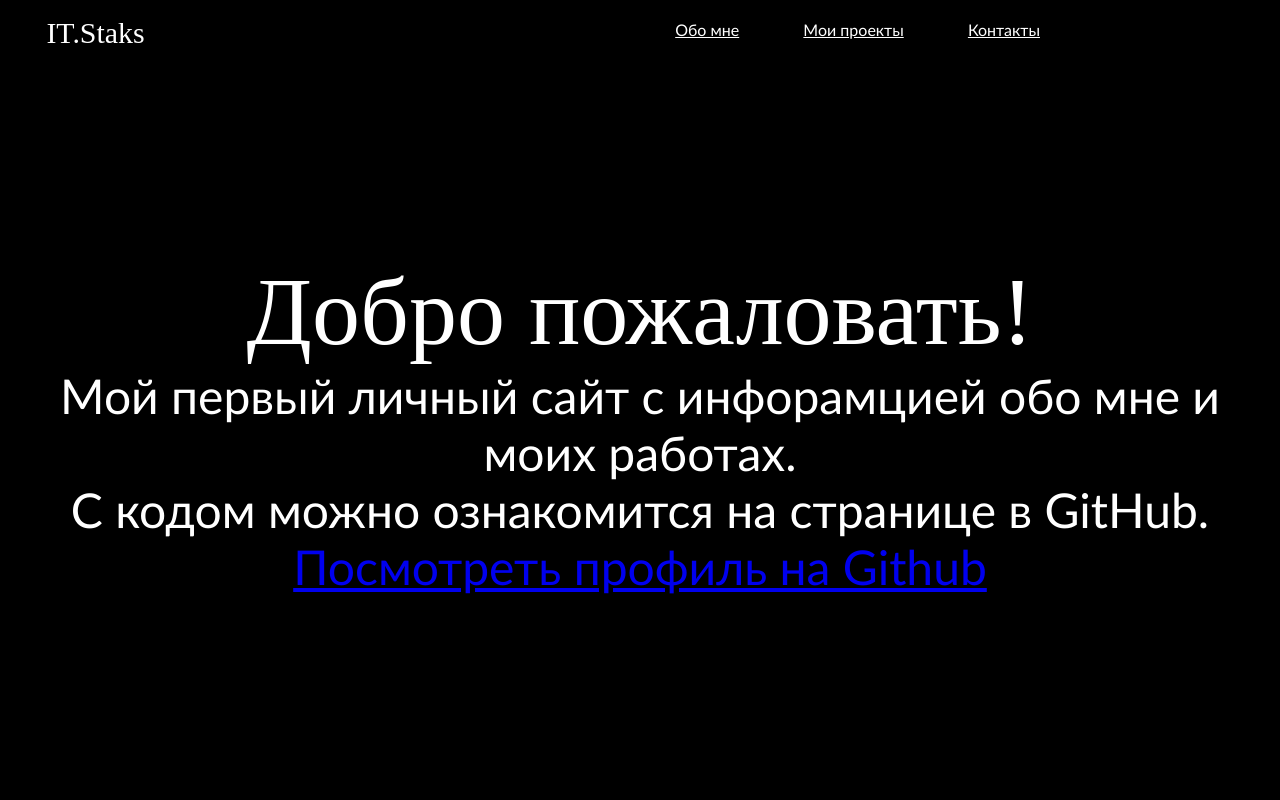
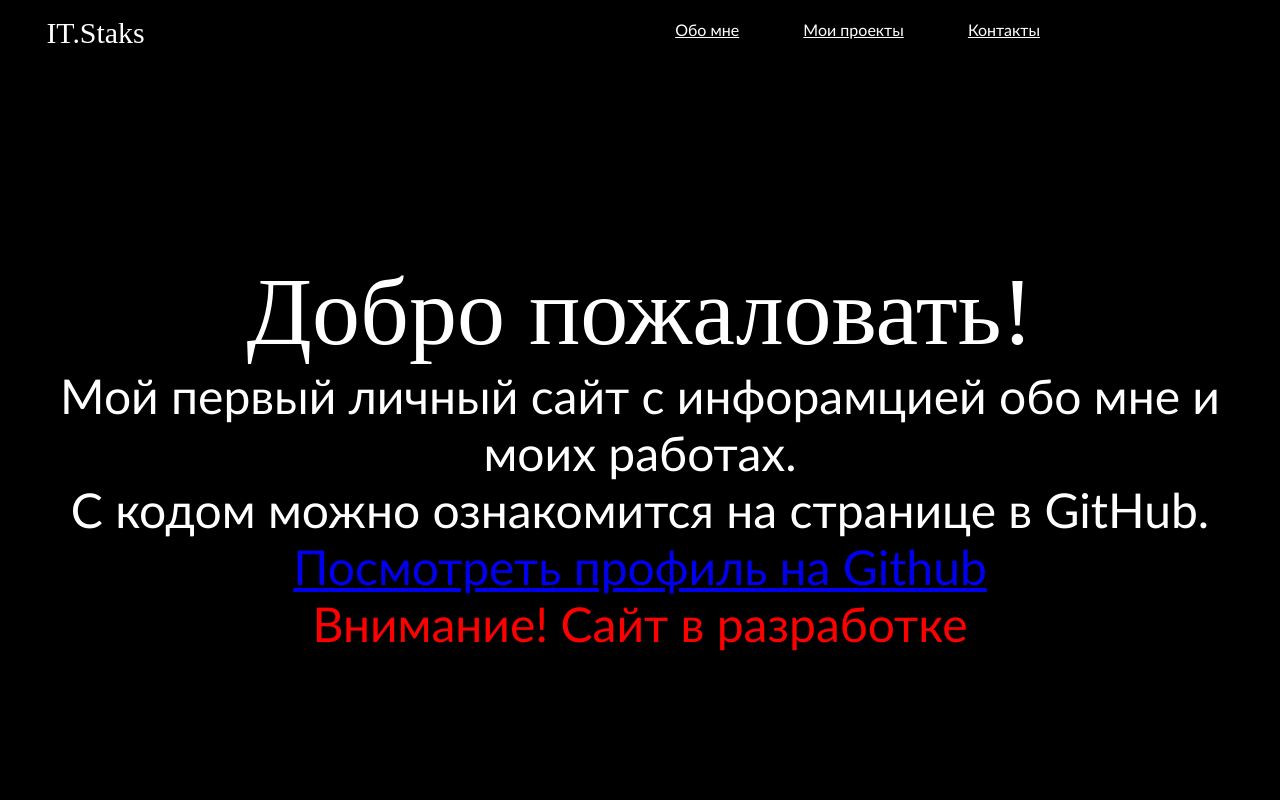
Before and after one commit to Staks-sor/tvstakson.github.io, a plain HTML site: page index.html in a window 1280 px wide. Shown: the top 800 px of the page. Drawn offline with nearby package versions, Linux system fonts and the light colour scheme; a web font is replaced by a local one.

Commit message:
работаем
В свободное время работаю над улучшением и разроботкой собственного сайта портфолио, правда крайне мало на него времени(

```diff
--- a/css/main.css
+++ b/css/main.css
@@ -112,6 +112,11 @@ header.fixed #logo {
 
 }
 
+#danger {
+  text-align: center;
+  color: #ff0000;
+}
+
 @media (min-width: 1001px) {
   #top {
 
@@ -145,9 +150,6 @@ header.fixed #logo {
   padding-top: 20%;
 }
 
-#top h3 {
-  color: #ccc;
-}
 
 /* Блок с возможностями */
 
--- a/index.html
+++ b/index.html
@@ -37,10 +37,14 @@
 </header>
 
 <div id="top">
+
     <h1>Добро пожаловать!</h1>
     <p>Мой первый личный сайт с инфорамцией обо мне и моих работах.</p>
     <p>C кодом можно ознакомится на странице в GitHub.</p>
     <a id="target_link" target="_blank" href="https://github.com/tvstaks">Посмотреть профиль на Github</a>
+    <div id="danger">
+        <p>Внимание! Сайт в разработке</p>
+    </div>
 </div>
 
 <div id="main">
```
